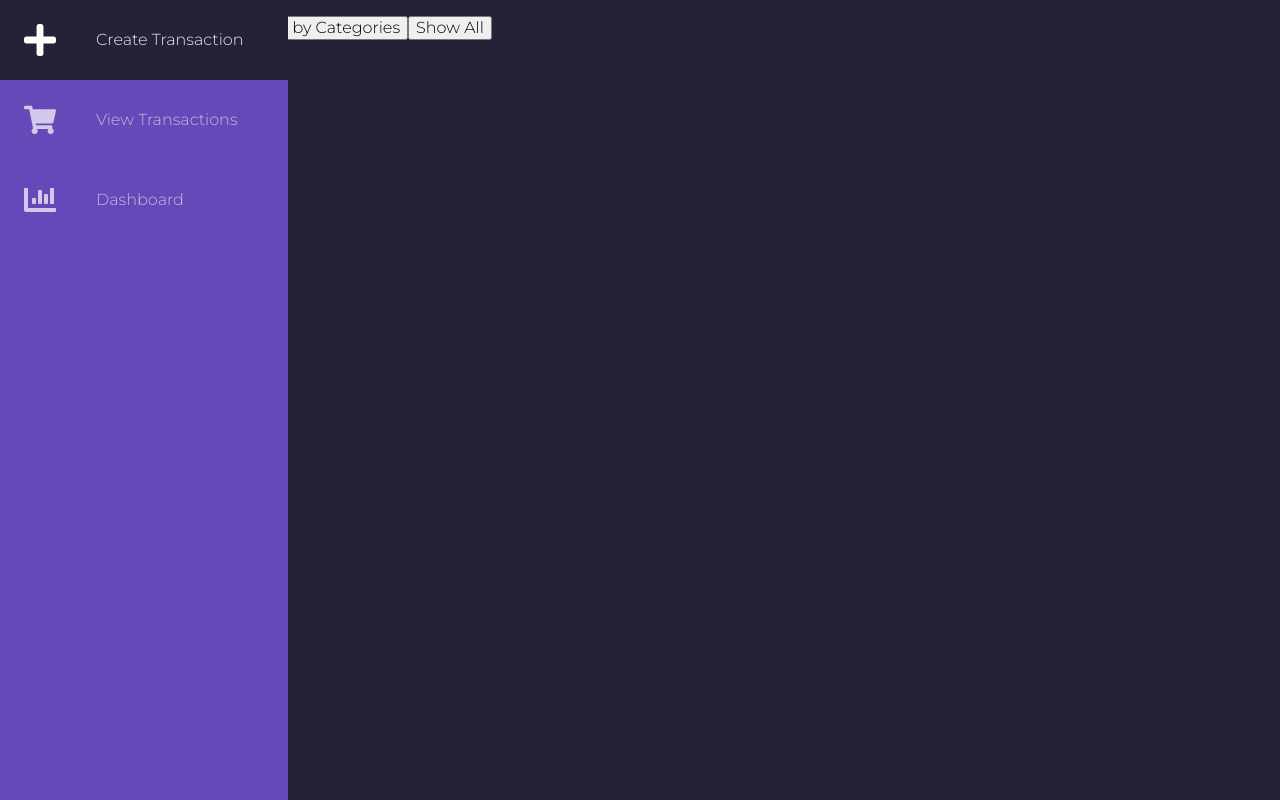
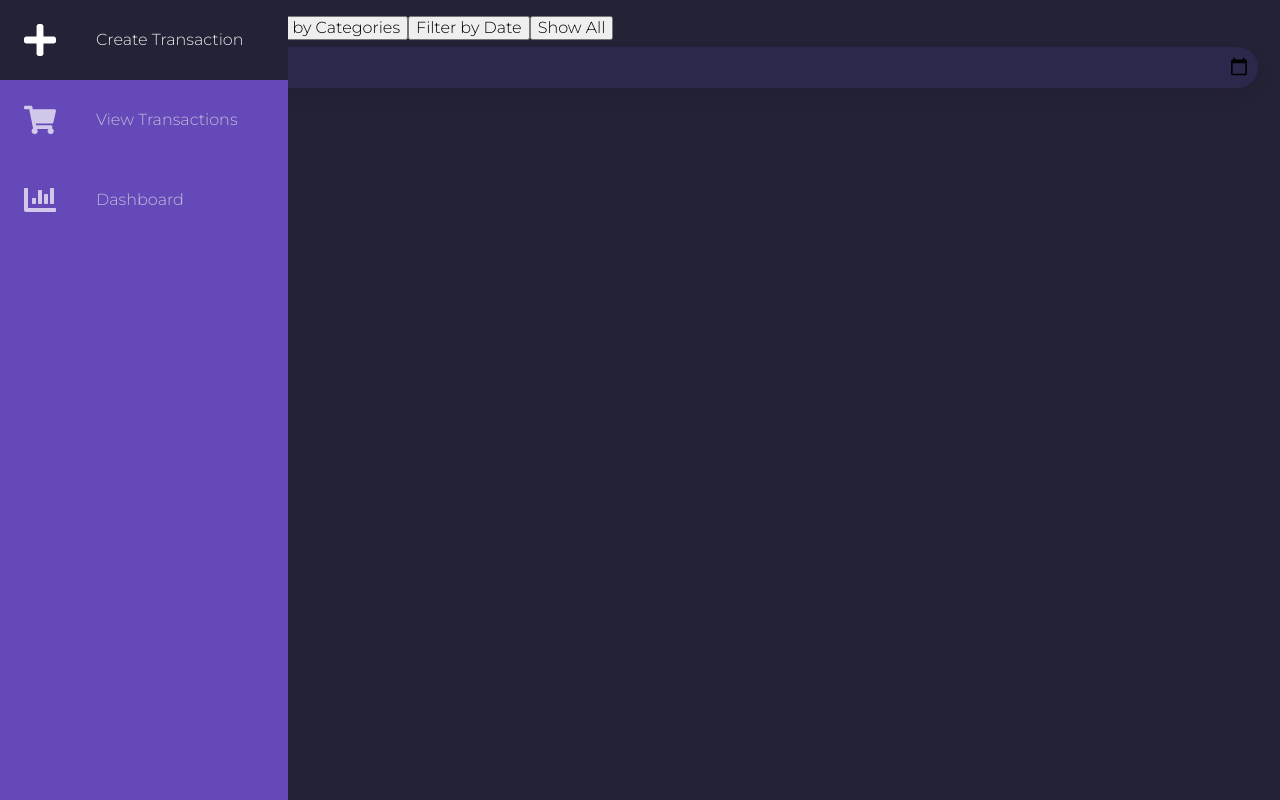
Before and after one commit to AidanKelly-CS/transaction-tracker, a React (Create React App) app: page /view-transactions in a window 1280 px wide. Built offline with nearby package versions, Linux system fonts and the light colour scheme.

Commit message:
filter by date

```diff
--- a/src/transactions/pages/create-transaction/CreateTransaction.tsx
+++ b/src/transactions/pages/create-transaction/CreateTransaction.tsx
@@ -60,7 +60,8 @@ export default function CreateTransaction() {
           icon: categories[0].icon,
           category: categories[0].label,
           total: parseFloat(total),
-          store: selectedStore
+          store: selectedStore,
+          date: moment(date, "YYYY-MM-DD").toDate()
         } as TransactionInterface;
 
         let savedTransactions = JSON.parse(localStorage.getItem(TRANSACTIONS_LOCAL_STORAGE_KEY)) as TransactionInterface[];
--- a/src/transactions/pages/view-transactions/Transaction.tsx
+++ b/src/transactions/pages/view-transactions/Transaction.tsx
@@ -1,14 +1,16 @@
 import { faHotdog } from '@fortawesome/free-solid-svg-icons';
+import moment from 'moment';
 import Category from '../../category/Category';
 import './Transaction.css';
 import { TransactionInterface } from './TransactionInterface';
 
-export default function Transaction({category, total, icon, store}:TransactionInterface) {
+export default function Transaction({category, total, icon, store, date}:TransactionInterface) {
     return (
         <div className="transaction container">
             <Category icon={icon} color={"orange"} main={true} selected={false} onClick={()=>{}}/>
             {/* <p>{category}</p> */}
             <p>{store}</p>
+            <p>{date ? moment(date).format("YYYY-MM-DD"): "no"}</p>
             <p className="trans-total">£{Number(total).toFixed(2)}</p>
         </div>
     );
--- a/src/transactions/pages/view-transactions/TransactionInterface.ts
+++ b/src/transactions/pages/view-transactions/TransactionInterface.ts
@@ -5,4 +5,5 @@ export interface TransactionInterface{
     category:string;
     total: number;
     store: string;
+    date: Date;
 }
--- a/src/transactions/pages/view-transactions/ViewTransactions.tsx
+++ b/src/transactions/pages/view-transactions/ViewTransactions.tsx
@@ -5,10 +5,12 @@ import React, { useEffect, useState } from 'react';
 import Transaction from './Transaction';
 import './Transaction.css';
 import { TransactionInterface } from './TransactionInterface';
+import moment from 'moment';
 
 
 export default function ViewTransactions() {
     let [transactions, setTransactions] = useState([] as TransactionInterface[]);
+    const [date, setDate] = useState( moment().format("YYYY-MM-DD"));
 
     useEffect(() => {
       resetTransactions();
@@ -39,10 +41,21 @@ export default function ViewTransactions() {
         }else{
           groupedTransactions[t[key]] = t
         }
-      })
+      });
 
       setTransactions(Object.values(groupedTransactions))
-      console.log(groupedTransactions)
+    }
+
+    function filterByDate(){
+
+      setTransactions(getTransactions().filter(t => {
+        if (!t.date){
+          return false;
+        }
+        return moment(t.date.toString()).format("YYYY-MM-DD") >= date
+      }
+      ));
+
 
     }
 
@@ -50,10 +63,15 @@ export default function ViewTransactions() {
         <>
         <button onClick={() => filterByKey("store")}>Group by Store</button>
         <button onClick={() => filterByKey("category")}>Group by Categories</button>
+        <button onClick={filterByDate}>Filter by Date</button>
         <button onClick={resetTransactions}>Show All</button>
+
+        <div className="input_field">
+          <input value={date} onChange={e => setDate(e.target.value)} type="date" name="date" id="date"></input>
+        </div>
         {
         transactions.map(transaction => {
-            return <Transaction category={transaction.category} total={transaction.total} icon={transaction.icon} store={transaction.store} />
+            return <Transaction category={transaction.category} total={transaction.total} icon={transaction.icon} store={transaction.store} date={transaction.date} />
         })
         }
         </>
```
